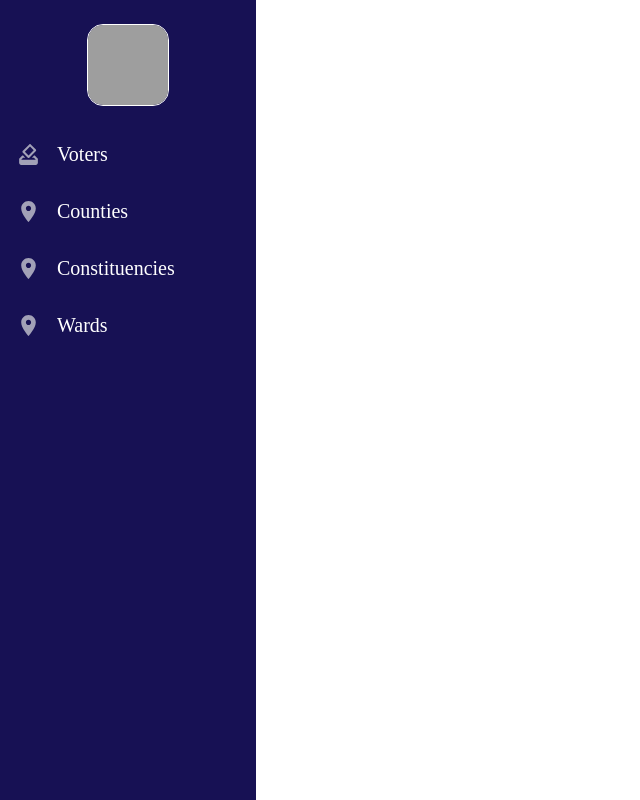
After one commit to greg-atemi/supreme-guide, a Django app: page /vote/admin in a window 1280 px wide. The commit adds this page. Shown: the whole page, without its empty margins (0-640 px from the left). Run offline with Django 4.2, Linux system fonts and the light colour scheme; grey boxes are pictures that could not be loaded.

Commit message:
Adding admin layout

```diff
--- /dev/null
+++ b/templates/vote/admin/admin_base.html
@@ -0,0 +1,36 @@
+{% load static %}
+<!DOCTYPE html>
+<html lang="en">
+<head>
+    <meta charset="UTF-8">
+    <link rel="stylesheet" type="text/css" href="/static/styles/admin_style.css">
+    <link rel="preconnect" href="https://fonts.googleapis.com">
+    <link rel="preconnect" href="https://fonts.gstatic.com" crossorigin>
+    <link href="https://fonts.googleapis.com/css2?family=Lato:ital,wght@0,300;0,400;0,700;1,400&family=Open+Sans:wght@300;400;500&display=swap" rel="stylesheet">
+    <title>Admin Base</title>
+</head>
+<body>
+    <div class="sidebar">
+        <div class="logo">
+            <img id="logo" src="{% static 'images/logo.svg' %}" alt="logo">
+        </div>
+        <div class="link_list">
+            <a href={% url 'vote:admin' %}>
+                <img id="icon" src="{% static 'images/vote_icon.svg' %}" alt="icon">Voters
+            </a>
+            <a href={% url 'vote:admin' %}>
+                <img id="icon" src="{% static 'images/location_icon.svg' %}" alt="icon">Counties
+            </a>
+            <a href={% url 'vote:admin' %}>
+                <img id="icon" src="{% static 'images/location_icon.svg' %}" alt="icon">Constituencies
+            </a>
+            <a href={% url 'vote:admin' %}>
+                <img id="icon" src="{% static 'images/location_icon.svg' %}" alt="icon">Wards
+            </a>
+        </div>
+    </div>
+    <div class="parent">
+
+    </div>
+</body>
+</html>
--- a/templates/vote/confirmation.html
+++ b/templates/vote/user/confirmation.html
@@ -1,4 +1,4 @@
-{% extends 'vote/base.html' %}
+{% extends 'vote/user/base.html' %}
 {% load static %}
 {% block title_block %}
     <title>Confirm and Submit</title>
@@ -160,5 +160,5 @@
     </div>
 
 </div>
-
+<a href={% url 'vote:success' %}>NEXT</a>
 {% endblock %}
--- a/templates/vote/index.html
+++ b/templates/vote/user/index.html
@@ -1,4 +1,4 @@
-{% extends 'vote/base.html' %}
+{% extends 'vote/user/base.html' %}
 {% load static %}
 {% block title_block %}
     <title>Index</title>
--- a/templates/vote/success.html
+++ b/templates/vote/user/success.html
@@ -1,4 +1,4 @@
-{% extends 'vote/base.html' %}
+{% extends 'vote/user/base.html' %}
 {% load static %}
 {% block title_block %}
     <title>Success</title>
--- /dev/null
+++ b/vote/static/styles/admin_style.css
@@ -0,0 +1,55 @@
+*{
+    padding: 0;
+    margin: 0;
+}
+
+html,body{
+    height:100%;
+}
+
+.sidebar{
+    width: 20%;
+    height: 100%;
+    background-color: #171154;
+}
+
+.sidebar .logo{
+    display: flex;
+    justify-content: center;
+}
+
+.sidebar .link_list{
+    display: flex;
+    flex-direction: column;
+    justify-content: center;
+}
+
+.sidebar .link_list a{
+    display: flex;
+    align-items: center;
+    color: #FFFFFF;
+    text-decoration: none;
+    padding-top: 12px;
+    padding-bottom: 12px;
+    margin-left: 16px;
+    margin-right: 8px;
+    border-radius: 4px;
+    margin-bottom: 8px;
+    cursor: pointer;
+    font-size: 20px;
+}
+
+.sidebar #logo{
+    height: 80px;
+    width: 80px;
+    border: 1px solid #FFFFFF;
+    border-radius: 16px;
+    margin-top: 24px;
+    margin-bottom: 24px;
+}
+
+#icon{
+    width: 25px;
+    height: 25px;
+    margin-right: 16px;
+}
--- a/vote/static/styles/style.css
+++ b/vote/static/styles/style.css
@@ -239,8 +239,7 @@ html,body{
     border-radius: 8px;
     border: 1px solid rgba(0, 0, 0, 0.2);
     padding: 40px;
-    margin-top: 64px;
-    margin-bottom: 64px;
+    margin-top: 32px;
     background-color: #F1F1F5;
 }
 
--- a/vote/urls.py
+++ b/vote/urls.py
@@ -10,4 +10,5 @@ urlpatterns = [
     path('photo', views.photo, name='photo'),
     path('success', views.success, name='success'),
     path('confirm', views.confirm, name='confirm'),
+    path('admin', views.admin, name='admin'),
 ]
--- a/vote/views.py
+++ b/vote/views.py
@@ -3,24 +3,28 @@ from django.http import HttpResponse
 
 
 def index(request):
-    return render(request, 'vote/index.html')
+    return render(request, 'vote/user/index.html')
 
 
 def bio(request):
-    return render(request, 'vote/bio.html')
+    return render(request, 'vote/user/bio.html')
 
 
 def location(request):
-    return render(request, 'vote/location.html')
+    return render(request, 'vote/user/location.html')
 
 
 def photo(request):
-    return render(request, 'vote/photo.html')
+    return render(request, 'vote/user/photo.html')
 
 
 def success(request):
-    return render(request, 'vote/success.html')
+    return render(request, 'vote/user/success.html')
 
 
 def confirm(request):
-    return render(request, 'vote/confirmation.html')
+    return render(request, 'vote/user/confirmation.html')
+
+
+def admin(request):
+    return render(request, 'vote/admin/admin_base.html')
```
Also changed, not shown: templates/vote/admin/dashboard.html (added, +10 -0 lines), templates/vote/user/bio.html (renamed from templates/vote/bio.html, +3 -4 lines), templates/vote/user/location.html (renamed from templates/vote/location.html, +3 -4 lines), templates/vote/user/photo.html (renamed from templates/vote/photo.html, +4 -6 lines), templates/vote/user/base.html (renamed from templates/vote/base.html), vote/static/images/location_icon.svg (added), vote/static/images/vote_icon.svg (added).
